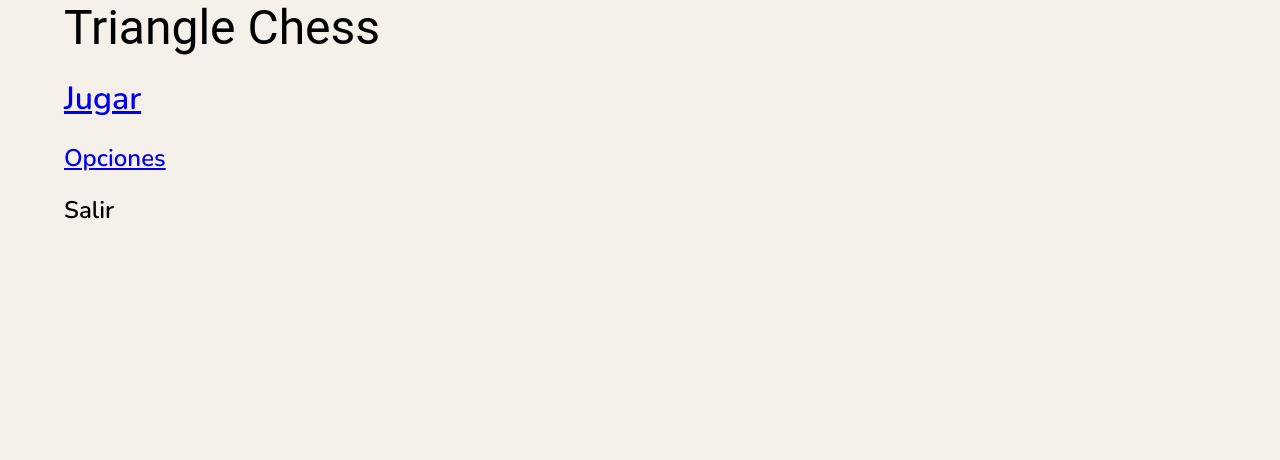
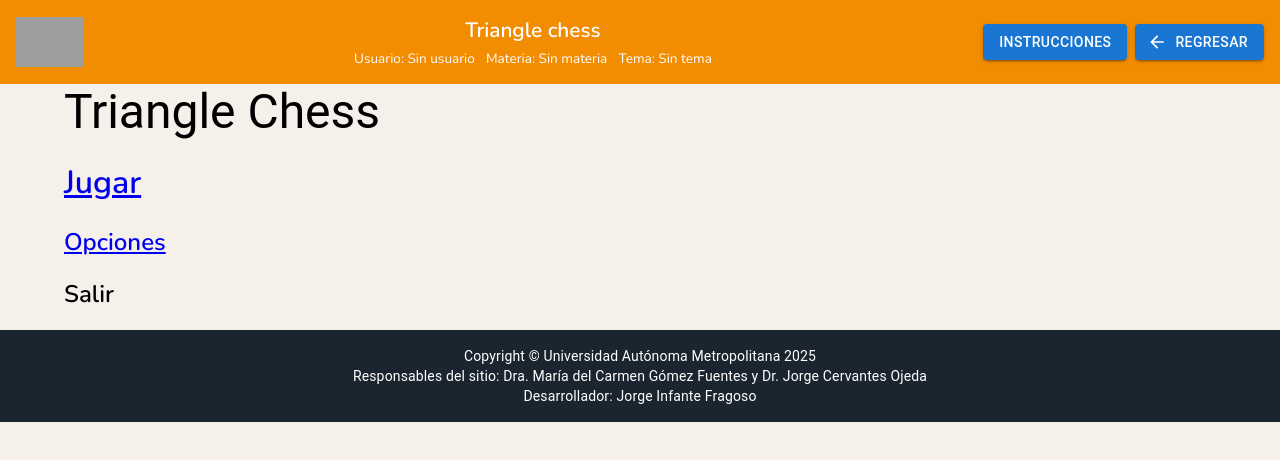
Before and after one commit to georgeif2212/Chain-Triangle-Chess, a React (Vite) app: page / in a window 1280 px wide. Shown: the top 460 px of the page. Built offline with nearby package versions, Linux system fonts and the light colour scheme; grey boxes are pictures that could not be loaded.

Commit message:
the footer and header is now available in all pages

```diff
--- a/src/App.jsx
+++ b/src/App.jsx
@@ -1,18 +1,28 @@
 import { BrowserRouter as Router, Route, Routes } from "react-router-dom";
+import { useContext } from "react";
 import Home from "@pages/Home.jsx";
 import Game from "@pages/Game.jsx";
 import Options from "@pages/Options.jsx";
 import Error from "@pages/Error.jsx";
+import GameHeader from "@components/layout/GameHeader";
+import Footer from "@components/layout/Footer.jsx";
+import { GameContext } from "@contexts/GameContext.jsx";
+function App() {
+  const { state } = useContext(GameContext);
+  const usuario = state.vaepData?.user?.email || "Sin usuario";
+  const materia = state.vaepData?.materiaNombre || "Sin materia";
+  const tema = state.vaepData?.temaNombre || "Sin tema";
 
-function App() {
   return (
     <Router>
+      <GameHeader usuario={usuario} materia={materia} tema={tema} />
       <Routes>
         <Route path="/" element={<Home />} />
         <Route path="/options" element={<Options />} />
         <Route path="/game" element={<Game />} />
         <Route path="*" element={<Error />} />
       </Routes>
+      <Footer />
     </Router>
   );
 }
```
